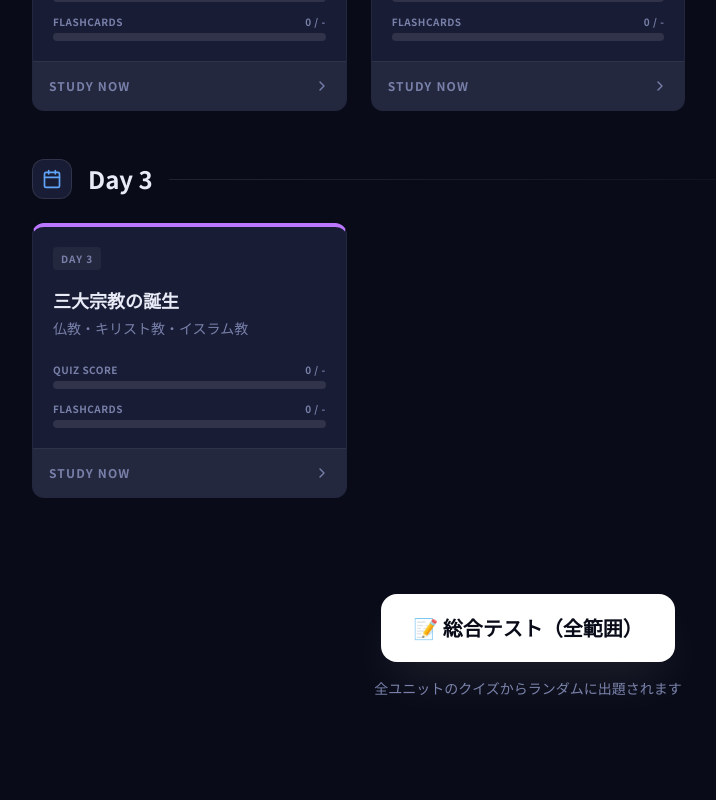
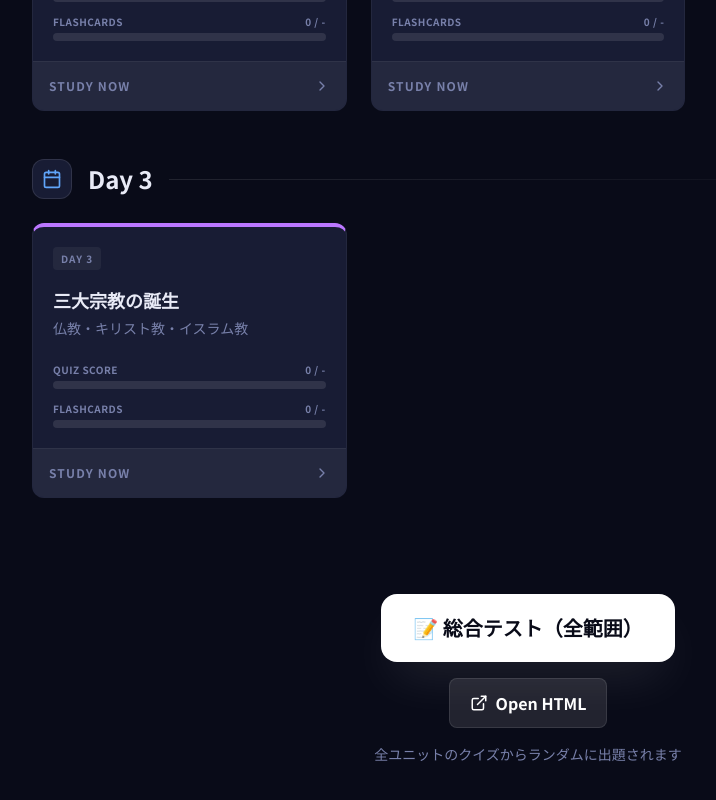
Before and after one commit to leaneritan/leo-rekishi, a React (Vite) app: page / in a window 1280 px wide. Shown: the part 909-1709 px from the top of the page, without its empty margins (112-828 px from the left). Before the commit the page ends 1655 px from the top, so only its background shows below. Built offline with nearby package versions, Linux system fonts and the light colour scheme.

Commit message:
Add home page HTML link

```diff
--- a/src/pages/Home.jsx
+++ b/src/pages/Home.jsx
@@ -3,7 +3,7 @@ import { useNavigate } from 'react-router-dom';
 import manifest from '../content/manifest.json';
 import UnitCard from '../components/UnitCard';
 import { useProgress } from '../hooks/useProgress';
-import { BookOpen, Trophy, Calendar } from 'lucide-react';
+import { BookOpen, Trophy, Calendar, ExternalLink } from 'lucide-react';
 
 const Home = () => {
   const navigate = useNavigate();
@@ -61,7 +61,7 @@ const Home = () => {
       </main>
 
       {/* Global Action */}
-      <footer className="pt-8 text-center">
+      <footer className="pt-8 text-center space-y-4">
         <button
           onClick={() => navigate('/quiz/all')}
           className="group relative px-8 py-5 bg-white text-background font-bold rounded-2xl transition-all hover:scale-105 active:scale-95 shadow-2xl shadow-white/10 overflow-hidden"
@@ -71,6 +71,17 @@ const Home = () => {
             📝 総合テスト（全範囲）
           </span>
         </button>
+        <div>
+          <a
+            href={`${import.meta.env.BASE_URL}index.html`}
+            target="_blank"
+            rel="noreferrer"
+            className="inline-flex items-center justify-center gap-2 px-5 py-3 bg-white/10 hover:bg-white/15 text-white font-semibold rounded-lg border border-white/10 transition-colors"
+          >
+            <ExternalLink size={18} />
+            Open HTML
+          </a>
+        </div>
         <p className="mt-4 text-muted text-sm">全ユニットのクイズからランダムに出題されます</p>
       </footer>
     </div>
```
